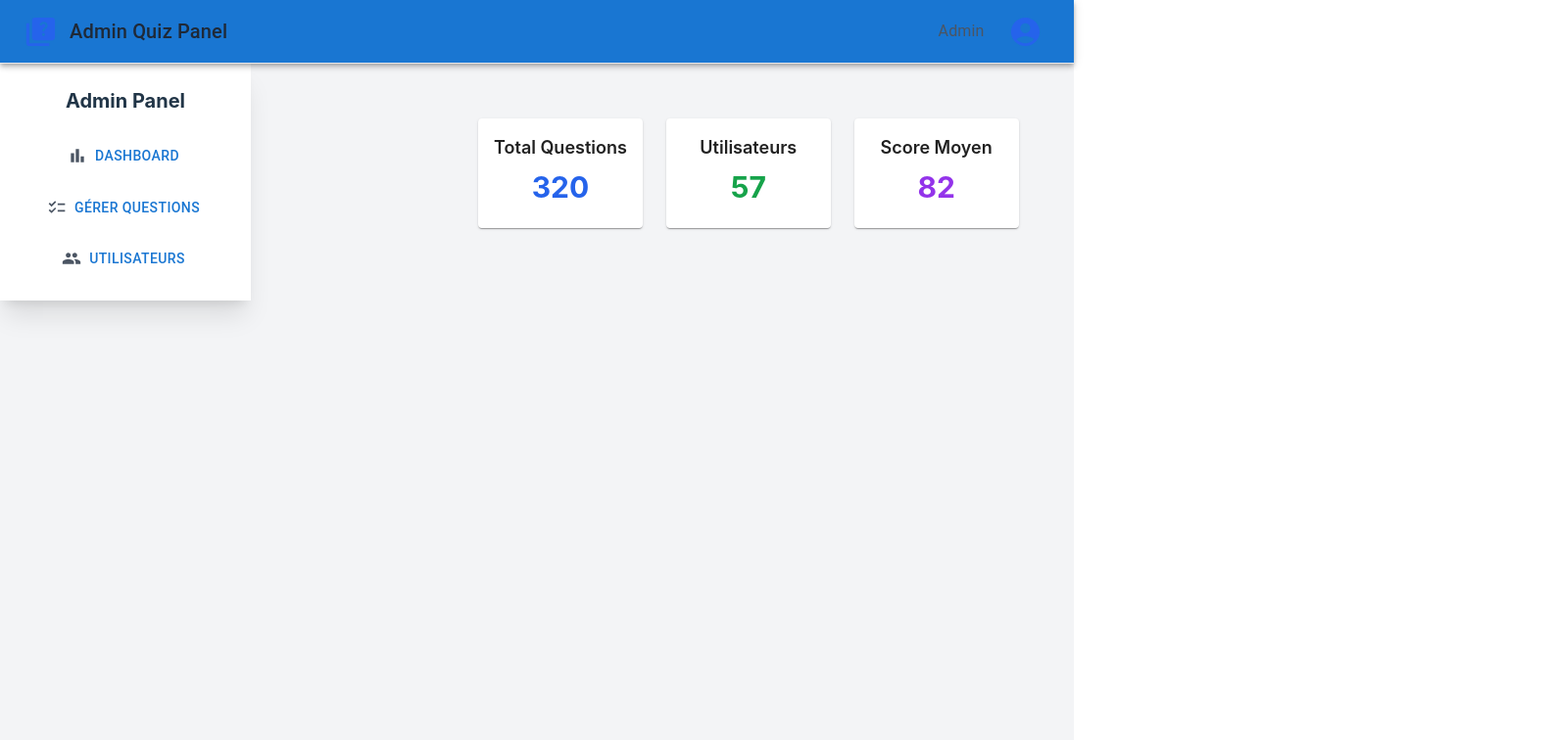
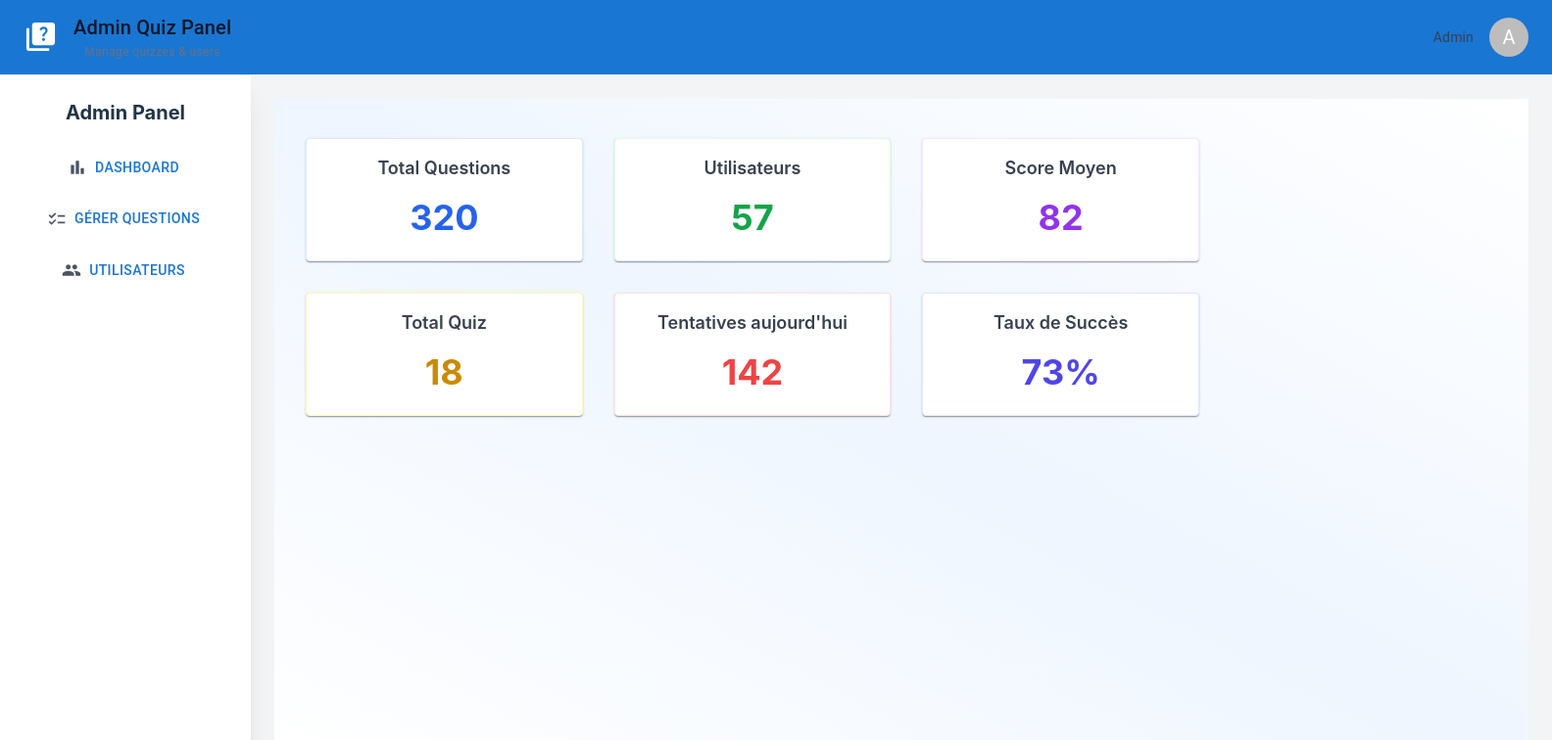
Before and after one commit to Michel-Lalaina/Quiz-LM, a React (Vite) app in the folder Frontend/: page /admin in a window 1280 px wide. Shown: the top 756 px of the page at 98% size, 1584 px wide, since content can reach past the window. Built offline with nearby package versions, Linux system fonts and the light colour scheme.

Commit message:
mis a jour

```diff
--- a/Frontend/src/Admin/components/Dashboard/tableScore.tsx
+++ b/Frontend/src/Admin/components/Dashboard/tableScore.tsx
@@ -1,25 +1,48 @@
+import { Card, CardContent } from "@mui/material";
 
-import { Card, CardContent } from "@mui/material";
 export default function Score() {
   return (
-    <main className="flex-1 p-8 space-y-8">
-      <section className="grid grid-cols-3 gap-6">
-        <Card>
+    <main className="flex flex-col flex-1 w-screen h-full px-8 py-10 bg-gradient-to-tr from-white via-blue-50 to-white overflow-auto">
+      <section className="grid grid-cols-1 sm:grid-cols-2 xl:grid-cols-3 gap-8 w-3/4 max-w-full">
+        <Card className="shadow-md rounded-2xl border border-blue-100 hover:shadow-lg transition w-full">
           <CardContent className="p-6">
-            <h3 className="text-lg font-semibold">Total Questions</h3>
-            <p className="text-3xl font-bold text-blue-600 mt-2">320</p>
+            <h3 className="text-lg font-semibold text-gray-700">Total Questions</h3>
+            <p className="text-4xl font-bold text-blue-600 mt-4">320</p>
           </CardContent>
         </Card>
-        <Card>
+
+        <Card className="shadow-md rounded-2xl border border-green-100 hover:shadow-lg transition w-full">
           <CardContent className="p-6">
-            <h3 className="text-lg font-semibold">Utilisateurs</h3>
-            <p className="text-3xl font-bold text-green-600 mt-2">57</p>
+            <h3 className="text-lg font-semibold text-gray-700">Utilisateurs</h3>
+            <p className="text-4xl font-bold text-green-600 mt-4">57</p>
           </CardContent>
         </Card>
-        <Card>
+
+        <Card className="shadow-md rounded-2xl border border-purple-100 hover:shadow-lg transition w-full">
           <CardContent className="p-6">
-            <h3 className="text-lg font-semibold">Score Moyen</h3>
-            <p className="text-3xl font-bold text-purple-600 mt-2">82</p>
+            <h3 className="text-lg font-semibold text-gray-700">Score Moyen</h3>
+            <p className="text-4xl font-bold text-purple-600 mt-4">82</p>
+          </CardContent>
+        </Card>
+
+        <Card className="shadow-md rounded-2xl border border-yellow-100 hover:shadow-lg transition w-full">
+          <CardContent className="p-6">
+            <h3 className="text-lg font-semibold text-gray-700">Total Quiz</h3>
+            <p className="text-4xl font-bold text-yellow-600 mt-4">18</p>
+          </CardContent>
+        </Card>
+
+        <Card className="shadow-md rounded-2xl border border-red-100 hover:shadow-lg transition w-full">
+          <CardContent className="p-6">
+            <h3 className="text-lg font-semibold text-gray-700">Tentatives aujourd'hui</h3>
+            <p className="text-4xl font-bold text-red-500 mt-4">142</p>
+          </CardContent>
+        </Card>
+
+        <Card className="shadow-md rounded-2xl border border-indigo-100 hover:shadow-lg transition w-full">
+          <CardContent className="p-6">
+            <h3 className="text-lg font-semibold text-gray-700">Taux de Succès</h3>
+            <p className="text-4xl font-bold text-indigo-600 mt-4">73%</p>
           </CardContent>
         </Card>
       </section>
--- a/Frontend/src/Admin/components/Quiz/addQuiz.tsx
+++ b/Frontend/src/Admin/components/Quiz/addQuiz.tsx
@@ -6,8 +6,11 @@ import { useEffect, useState } from "react";
 import Email from "@mui/icons-material/Email";
 import TextField from "@mui/material/TextField";
 import CardContent from "@mui/material/CardContent";
-import { getQuizs } from "../../services/apiQuestion";
-import { createQuiz } from "../../services/apiQuestion"; // <-- importer ici
+import Radio from "@mui/material/Radio";
+import RadioGroup from "@mui/material/RadioGroup";
+import FormControlLabel from "@mui/material/FormControlLabel";
+import FormLabel from "@mui/material/FormLabel";
+import { getQuizs, createQuiz } from "../../services/apiQuestion";
 
 interface QuizProps {
     id: number;
@@ -117,15 +120,20 @@ export const AddForm: React.FC = () => {
                                 value={description}
                                 onChange={(e) => setDescription(e.target.value)}
                             />
-                            <TextField
-                                fullWidth
-                                label="vrai"
-                                name="vrai"
-                                variant="outlined"
-                                value={vrai}
-                                onChange={(e) => setVrai(e.target.value)}
-                                InputProps={{ startAdornment: <Email className="text-gray-500" /> }}
-                            />
+                            <div>
+                                <FormLabel component="legend">Choisir la bonne réponse</FormLabel>
+                                <RadioGroup
+                                    row
+                                    value={vrai}
+                                    onChange={(e) => setVrai(e.target.value)}
+                                    name="vrai"
+                                >
+                                    <FormControlLabel value="A" control={<Radio />} label="A" />
+                                    <FormControlLabel value="B" control={<Radio />} label="B" />
+                                    <FormControlLabel value="C" control={<Radio />} label="C" />
+                                    <FormControlLabel value="D" control={<Radio />} label="D" />
+                                </RadioGroup>
+                            </div>
                             <Button
                                 type="submit"
                                 variant="contained"
@@ -135,6 +143,14 @@ export const AddForm: React.FC = () => {
                                 Enregistrer
                             </Button>
                         </form>
+                        <div className="mt-6">
+                            <h2 className="text-lg font-semibold mb-2">Quiz existants :</h2>
+                            <ul className="list-disc pl-5">
+                                {Quiz.map((q) => (
+                                    <li key={q.id} className="text-gray-700">{q.title}</li>
+                                ))}
+                            </ul>
+                        </div>
                     </CardContent>
                 </Card>
             </div>
--- a/Frontend/src/Admin/components/headerAdmin.tsx
+++ b/Frontend/src/Admin/components/headerAdmin.tsx
@@ -3,28 +3,40 @@ import React from "react";
 import AppBar from "@mui/material/AppBar";
 import Toolbar from "@mui/material/Toolbar";
 import Typography from "@mui/material/Typography";
-import IconButton from "@mui/material/IconButton";
+
 import QuizIcon from "@mui/icons-material/Quiz";
-import AccountCircle from "@mui/icons-material/AccountCircle";
+
+import Box from "@mui/material/Box";
+import Avatar from "@mui/material/Avatar";
+import Tooltip from "@mui/material/Tooltip";
 
 const HeaderAdmin: React.FC = () => {
   return (
-    <AppBar position="sticky" className="bg-white shadow-md border-b border-gray-200 z-50">
-      <Toolbar className="flex justify-between">
-        <div className="flex items-center space-x-3">
-          <QuizIcon className="text-blue-600" fontSize="large" />
-          <Typography variant="h6" className="text-gray-800 font-bold">
-            Admin Quiz Panel
-          </Typography>
+    <AppBar
+      position="sticky"
+      elevation={0}
+      className="bg-gradient-to-r from-purple-100 via-pink-50 to-yellow-100 border-b border-gray-200 shadow-sm z-50"
+    >
+      <Toolbar className="flex justify-between px-6 py-3">
+        <div className="flex items-center space-x-4">
+          <QuizIcon  fontSize="large" />
+          <div className="flex flex-col">
+            <Typography variant="h6" className="text-gray-900 font-semibold">
+              Admin Quiz Panel
+            </Typography>
+            <Typography variant="caption" className="text-gray-500">
+              Manage quizzes & users
+            </Typography>
+          </div>
         </div>
-        <div className="flex items-center space-x-4">
-          <Typography variant="body1" className="text-gray-600">
+        <Box className="flex items-center space-x-4">
+          <Typography variant="body2" className="text-gray-700 font-medium">
             Admin
           </Typography>
-          <IconButton>
-            <AccountCircle className="text-blue-600" fontSize="large" />
-          </IconButton>
-        </div>
+          <Tooltip title="Admin Profile">
+            <Avatar className="bg-purple-600 text-white">A</Avatar>
+          </Tooltip>
+        </Box>
       </Toolbar>
     </AppBar>
   );
--- a/Frontend/src/Admin/components/sidebar.tsx
+++ b/Frontend/src/Admin/components/sidebar.tsx
@@ -21,7 +21,7 @@ export default function Sidebar() {
         <Button
           variant="text"
           startIcon={<ChecklistIcon className="text-gray-600" />}
-          className="justify-start text-left"
+          className="justify-start text-left" onClick={() => navigate("ManageQuizs")}
         >
           Gérer Questions
         </Button>
--- a/Frontend/src/Admin/homeAdmin.tsx
+++ /dev/null
@@ -1,15 +0,0 @@
-import { Outlet } from "react-router-dom";
-import Sidebar from "./components/sidebar";
-import HeaderAdmin from "./components/headerAdmin";
-
-
-export default function HomeAdmin() {
-
-    return(
-    <div className=" min-h-screen bg-gray-100">
-      <HeaderAdmin/>
-      <Sidebar/>
-      <Outlet/>
-    </div>
-    )
-}
--- a/Frontend/src/Admin/layouts/MainLayout.tsx
+++ b/Frontend/src/Admin/layouts/MainLayout.tsx
@@ -1,17 +1,16 @@
 // layouts/MainLayout.tsx
 import React from "react";
-
 import { Outlet } from "react-router-dom";
 import Sidebar from "../components/sidebar";
 import HeaderAdmin from "../components/headerAdmin";
 
 const MainLayout: React.FC = () => {
   return (
-    <div className="min-h-screen bg-gray-100">
+    <div className="min-h-screen flex flex-col bg-gray-100">
       <HeaderAdmin />
-      <div className="flex">
-        <Sidebar/>
-        <main className="flex-1 ml-16 md:ml-44 p-6">
+      <div className="flex flex-1 overflow-hidden">
+        <Sidebar />
+        <main className="flex-1 overflow-y-auto p-6">
           <Outlet />
         </main>
       </div>
```
